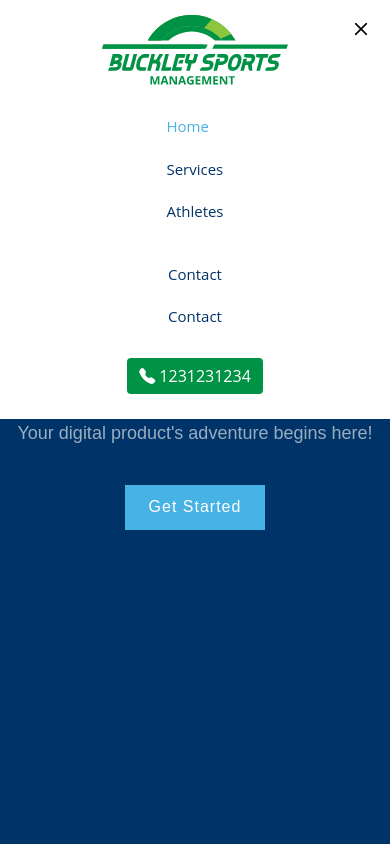
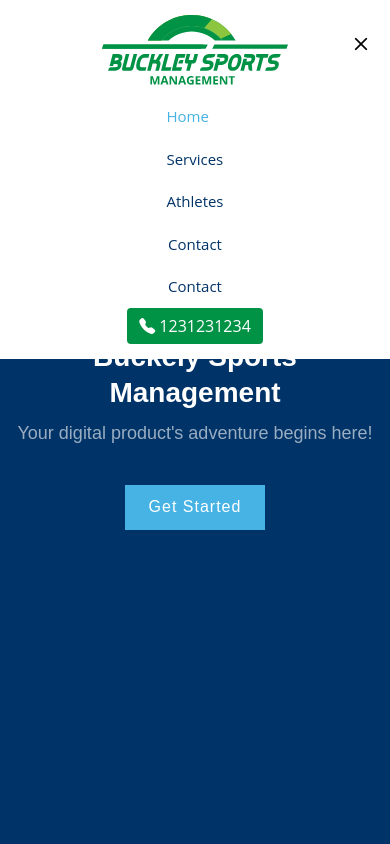
Before and after one commit to mdalberto/buckley, an Eleventy site: page src/index.html in a window 390 px wide. Both pictures are taken after a click on the icon 361 px from the left and 49 px from the top of the page. Shown: the top 844 px of the page. Built offline with nearby package versions, Linux system fonts and the light colour scheme; Eleventy itself is replaced by a stand-in of ours; files that its build step writes are made by us from their sources; a web font is replaced by a local one.

Commit message:
header and mobile work

```diff
--- a/src/_includes/layout.html
+++ b/src/_includes/layout.html
@@ -27,7 +27,7 @@
 
       <!-- ======= Header ======= -->
   <header id="header" class="fixed-top ">
-    <div class="container d-flex align-items-center justify-content-center">
+    <div class="container d-flex align-items-center justify-content-center position-relative header-nav">
       <!-- <h1 class="logo me-auto"><a href="index.html">Mattbotdesign</a></h1> -->
       <!-- Uncomment below if you prefer to use an image logo -->
 
--- a/src/assets/css/style.css
+++ b/src/assets/css/style.css
@@ -150,7 +150,7 @@ h6 {
 # Header
 --------------------------------------------------------------*/
 #header {
-  transition: all 0.5s;
+  /* transition: all 0.5s; */
   z-index: 997;
   padding: 15px 0;
   background: white;
@@ -185,6 +185,15 @@ h6 {
 /**
 * Desktop Navigation
 */
+
+@media (max-width: 990px){
+  .header-nav{
+    max-width: 100%;
+
+  }
+}
+
+
 .navbar {
   padding: 0;
   position: initial;
@@ -192,10 +201,12 @@ h6 {
 
 .nav-group-left{
 position: absolute;
+left:0;
 }
 
 .nav-group-right{
   position: absolute;
+  right: 170px;
 }
 
 .navbar-mobile .nav-group-right{
@@ -205,6 +216,16 @@ position: absolute;
   position:initial;
 }
 
+.navbar-mobile .nav-number{
+  position:initial;
+}
+
+
+.nav-number{
+  position: absolute;
+  right:0
+
+}
 
 .navbar ul {
   margin: 0;
@@ -223,7 +244,7 @@ position: absolute;
   display: flex;
   align-items: center;
   justify-content: space-between;
-  padding: 10px 0 10px 30px;
+  /* padding: 10px 0 10px 30px; */
   font-size: 15px;
   font-weight: 500;
   color: black;
@@ -366,6 +387,7 @@ position: absolute;
   transition: 0.3s;
   z-index: 999;
   flex-direction: column;
+  text-align: center;
 }
 
 .mobile-nav-toggle{
@@ -385,19 +407,20 @@ position: absolute;
 
 .navbar-mobile .logo{
   position:absolute;
-  top: 15px;
+  top: 0;
 }
 .navbar-mobile ul {
   display: block;
   top: 0;
   right: 0;
   bottom: 0;
-  left: 15px;
-  padding: 10px 0;
+  left:auto;
+  padding: 0;
   border-radius: 0;
-  background-color: #fff;
+  /*background-color: #fff;*/
   overflow-y: auto;
   transition: 0.3s;
+  text-align: center;
 }
 
 .navbar-mobile:first-child {
--- a/src/index.html
+++ b/src/index.html
@@ -10,9 +10,9 @@ title: "Buckely Sports Management"
   <!-- ======= Hero Section ======= -->
   <section id="hero" class="d-flex align-items-center">
 
-    <div class="container">
+    <div class="container ">
       <div class="row">
-        <div class="col-lg-6 d-flex flex-column justify-content-center pt-4 pt-lg-0 order-2 order-lg-1" data-aos="fade-up" data-aos-delay="200">
+        <div class="col-lg-6 d-flex flex-column justify-content-center pt-4 pt-lg-0 order-2 order-lg-1" data-aos="fade-up" data-aos-delay="0">
           <h1>{{ title }}</h1>
           <h2>Your digital product's adventure begins here!</h2>
           <div class="d-flex justify-content-center justify-content-lg-start">
```
